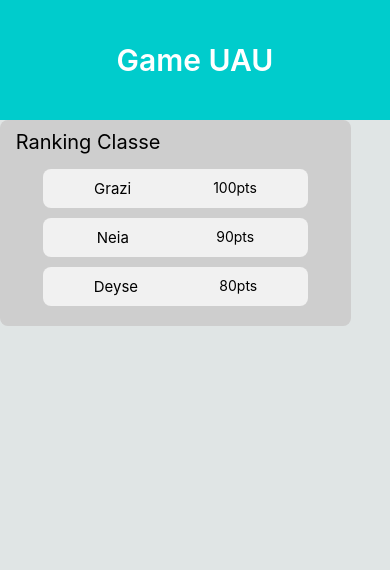
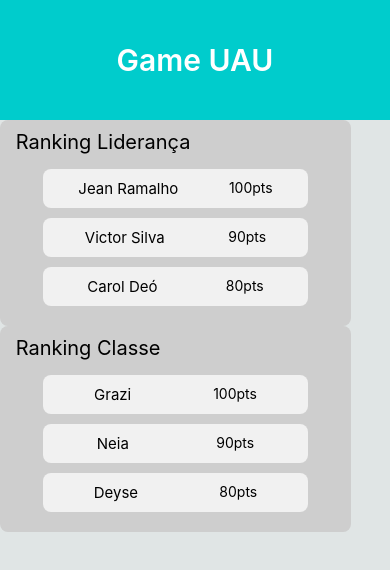
Before and after one commit to jeanramalho/game-uau, a React Native app: screen / in a window 390 px wide. Shown: the top 570 px of the page. Built offline with nearby package versions, Linux system fonts and the light colour scheme.

Commit message:
Implementa logica para ranking classe e liderança

```diff
--- a/src/Components/Main/index.js
+++ b/src/Components/Main/index.js
@@ -10,7 +10,8 @@ export class index extends Component {
     return (
       <View>
         <Header />
-        <Ranking />
+        <Ranking tipo="lid" />
+        <Ranking tipo="classe" />
       </View>
     )
   }
```
